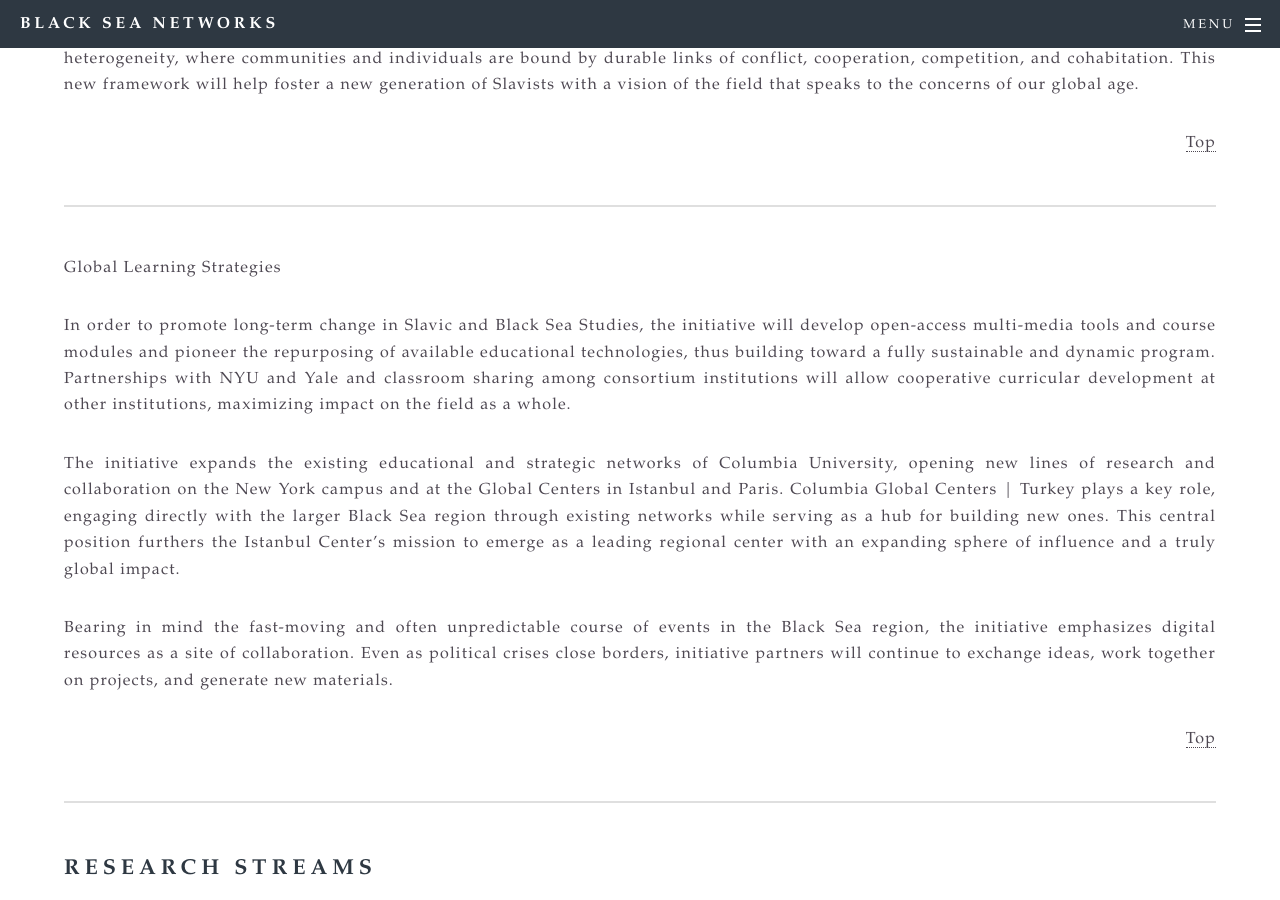
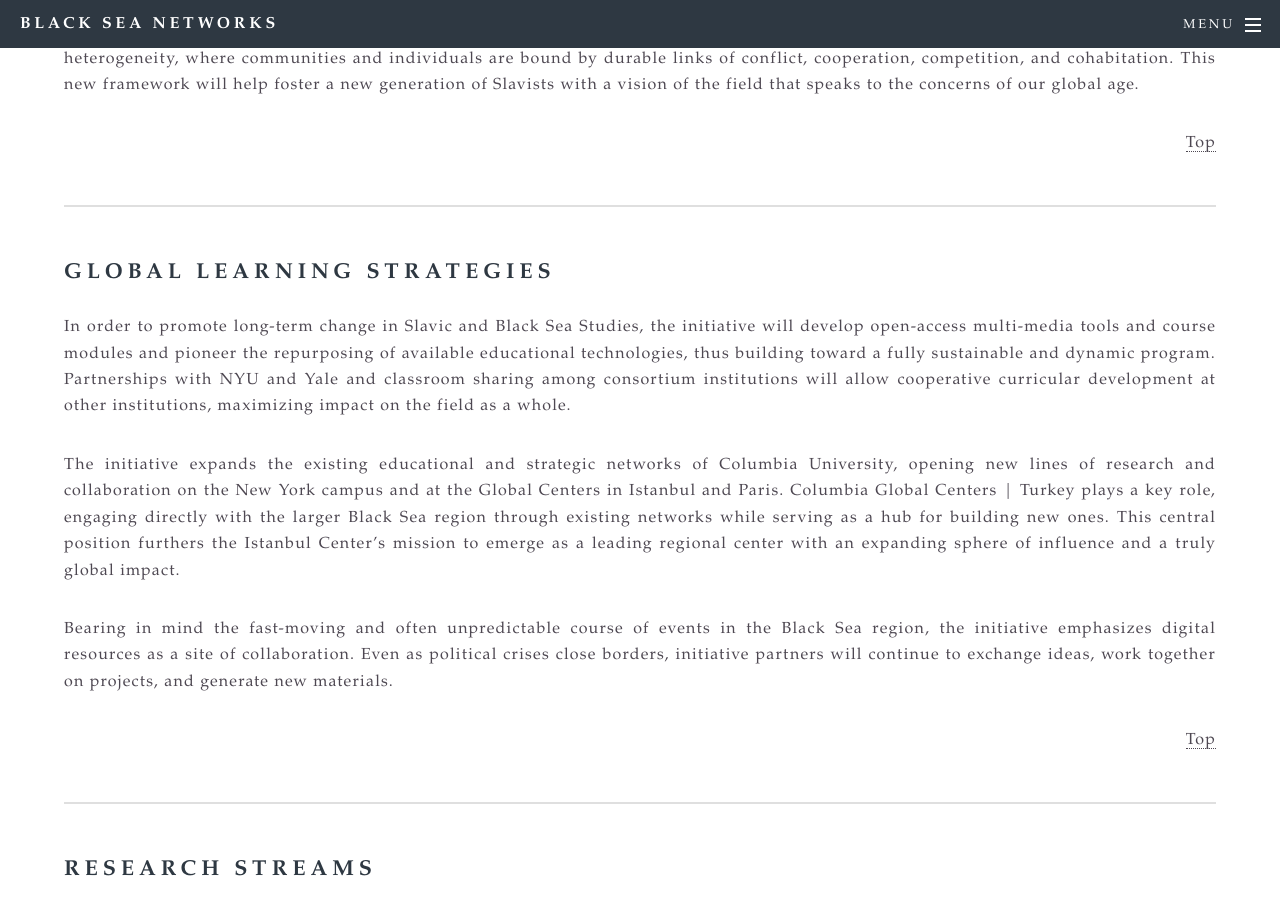
Before and after one commit to bradleygorski/blackseanet, a Jekyll site: the page built from about.html, in a window 1280 px wide and 900 px high, scrolled down 720 px. Built offline with Jekyll 4.4.1, drawn with Linux system fonts in a browser that asks for light colours.

Commit message:
h2 changed back

```diff
--- a/about.html
+++ b/about.html
@@ -24,7 +24,7 @@ title: About the Black Sea Networks Initiative
 
 			<a name="global"></a><p align="right"><a href="#top">Top</a></p>
 			<hr>
-			<p>Global Learning Strategies</p>
+			<h2>Global Learning Strategies</h2>
 			<p align='justify'>In order to promote long-term change in Slavic and Black Sea Studies,
 			the initiative will develop open-access multi-media tools and course modules and pioneer
 			the repurposing of available educational technologies, thus building toward a fully sustainable
```
